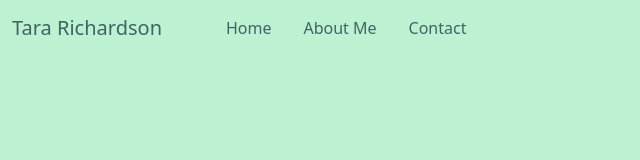
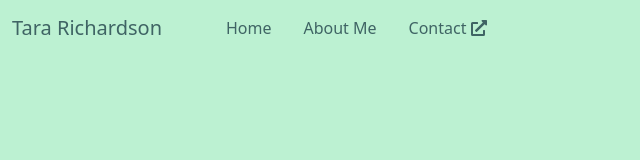
Before and after one commit to effervescent000/portfolio, a React (Create React App) app: page /portfolio-manager in a window 1280 px wide. Shown: the top 160 px of the page, without its empty margins (0-640 px from the left). Built offline with nearby package versions, Linux system fonts and the light colour scheme; no server answers.

Commit message:
added contact link

```diff
--- a/src/components/navigation-component.js
+++ b/src/components/navigation-component.js
@@ -2,13 +2,17 @@ import React from "react";
 import axios from "axios";
 import { useHistory } from "react-router-dom";
 import { Nav, Navbar, NavbarBrand, NavItem, NavLink } from "reactstrap";
+import { FontAwesomeIcon } from "@fortawesome/react-fontawesome";
+import { faExternalLinkAlt } from "@fortawesome/free-solid-svg-icons";
 
 const NavigationComponent = (props) => {
     const history = useHistory();
 
     const handleSignout = () => {
         axios
-            .delete("https://api.devcamp.space/logout", { withCredentials: true })
+            .delete("https://api.devcamp.space/logout", {
+                withCredentials: true,
+            })
             .then((response) => {
                 if (response.status === 200) {
                     history.push("/");
@@ -31,11 +35,16 @@ const NavigationComponent = (props) => {
                             <NavLink href="/about">About Me</NavLink>
                         </NavItem>
                         <NavItem>
-                            <NavLink href="/contact">Contact</NavLink>
+                            <NavLink href="https://www.linkedin.com/in/tara-richardson-721294224/">
+                                Contact{" "}
+                                <FontAwesomeIcon icon={faExternalLinkAlt} />
+                            </NavLink>
                         </NavItem>
                         {props.loggedInStatus === "LOGGED_IN" ? (
                             <NavItem>
-                                <NavLink href="/portfolio-manager">Portfolio Manager</NavLink>
+                                <NavLink href="/portfolio-manager">
+                                    Portfolio Manager
+                                </NavLink>
                             </NavItem>
                         ) : null}
                     </Nav>
```
Also changed, not shown: src/components/portfolio/portfolio-container.js (+8 -3 lines).
